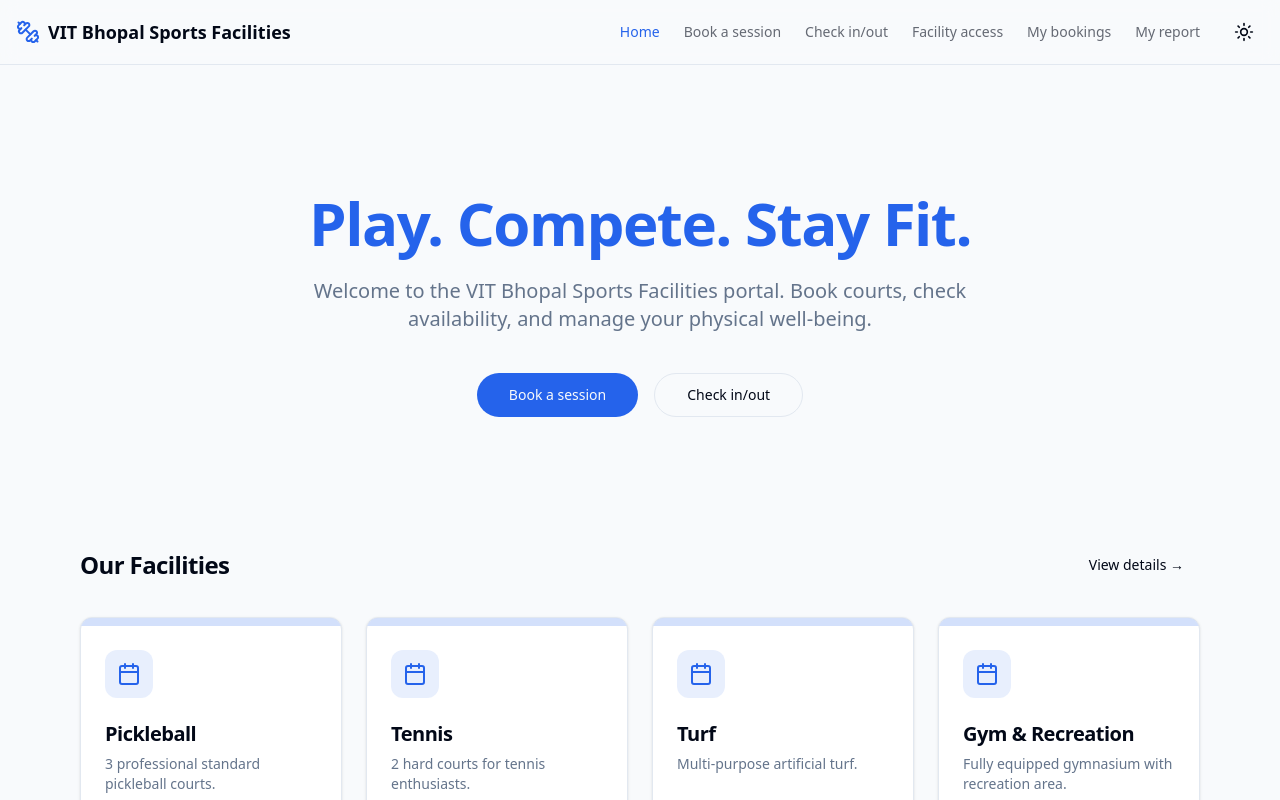
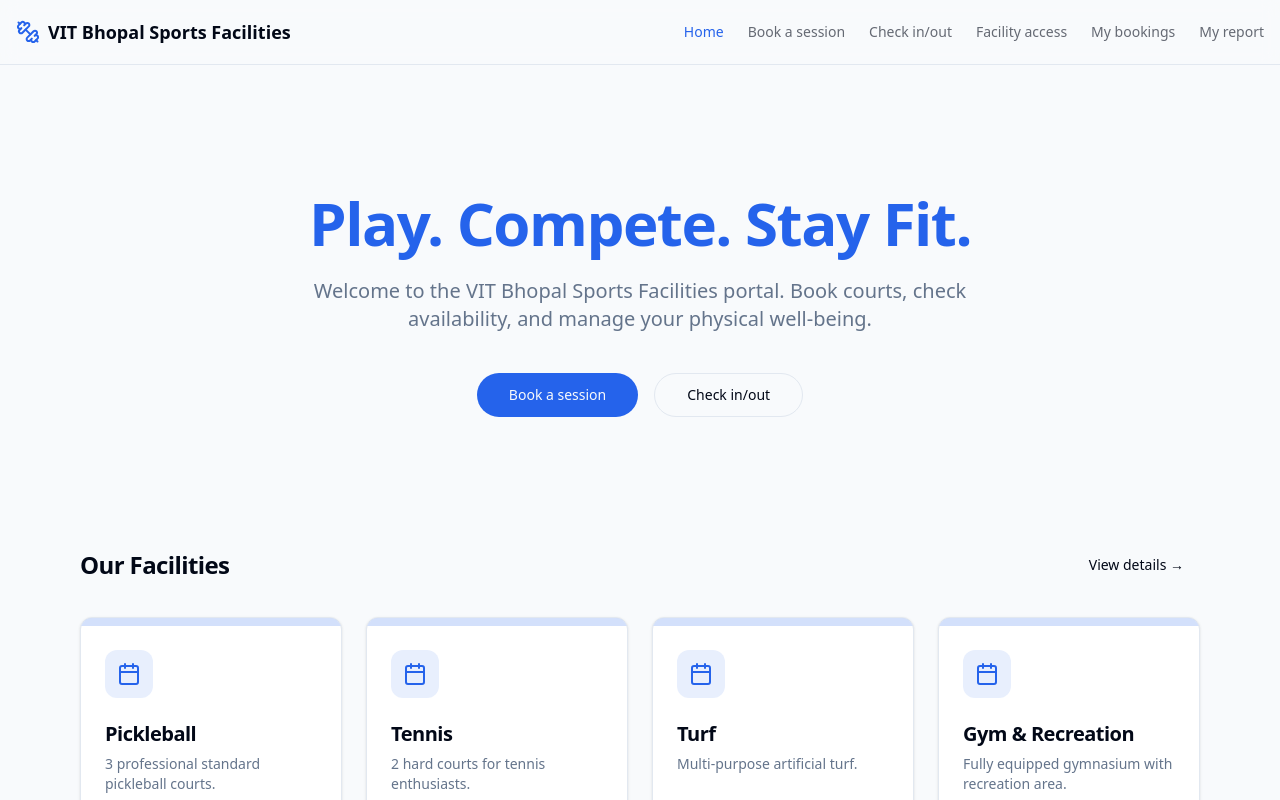
Before and after one commit to shahabhilash/vit-bhopal-sports-facilities, a Next.js app: page / in a window 1280 px wide. Shown: the top 800 px of the page. Built offline with nearby package versions, Linux system fonts and the light colour scheme.

Commit message:
removed theme button

```diff
--- a/app/layout.tsx
+++ b/app/layout.tsx
@@ -1,6 +1,5 @@
 import type { Metadata } from "next";
 import "./globals.css";
-import { ThemeProvider } from "@/components/theme-provider";
 import Navbar from "@/components/navbar";
 import Footer from "@/components/footer";
 import { Toaster } from "@/components/ui/toaster";
@@ -18,19 +17,12 @@ export default function RootLayout({
   return (
     <html lang="en" suppressHydrationWarning>
       <body className="font-sans antialiased">
-        <ThemeProvider
-          attribute="class"
-          defaultTheme="system"
-          enableSystem
-          disableTransitionOnChange
-        >
         <div className="flex min-h-screen flex-col">
           <Navbar />
           <main className="flex-1">{children}</main>
           <Footer />
         </div>
         <Toaster />
-        </ThemeProvider>
       </body>
     </html>
   );
--- a/components/navbar.tsx
+++ b/components/navbar.tsx
@@ -2,11 +2,9 @@
 import Link from "next/link";
 import { usePathname } from "next/navigation";
 import { cn } from "@/lib/utils";
-import { Menu, X, Dumbbell, Sun, Moon } from "lucide-react";
-import { useState, useEffect } from "react";
+import { Menu, X, Dumbbell } from "lucide-react";
+import { useState } from "react";
 import { Button } from "./ui/button";
-import { useTheme } from "next-themes";
-
 const navItems = [
   { href: "/", label: "Home" },
   { href: "/book", label: "Book a session" },
@@ -19,12 +17,6 @@ const navItems = [
 export default function Navbar() {
   const pathname = usePathname();
   const [isOpen, setIsOpen] = useState(false);
-  const { theme, setTheme } = useTheme();
-  const [mounted, setMounted] = useState(false);
-
-  useEffect(() => {
-    setMounted(true);
-  }, []);
 
   return (
     <header className="sticky top-0 z-50 w-full border-b bg-background/95 backdrop-blur supports-[backdrop-filter]:bg-background/60">
@@ -35,7 +27,6 @@ export default function Navbar() {
           <span className="font-bold text-lg md:hidden">VITB Sports</span>
         </Link>
 
-        {/* Desktop Nav */}
         <nav className="hidden md:flex items-center space-x-6 text-sm font-medium">
           {navItems.map((item) => (
             <Link
@@ -49,28 +40,10 @@ export default function Navbar() {
               {item.label}
             </Link>
           ))}
-          {mounted && (
-            <Button
-              variant="ghost"
-              size="icon"
-              onClick={() => setTheme(theme === "light" ? "dark" : "light")}
-            >
-              {theme === "light" ? <Moon className="h-5 w-5" /> : <Sun className="h-5 w-5" />}
-            </Button>
-          )}
         </nav>
 
         {/* Mobile menu button */}
         <div className="md:hidden flex items-center gap-2">
-          {mounted && (
-            <Button
-              variant="ghost"
-              size="icon"
-              onClick={() => setTheme(theme === "light" ? "dark" : "light")}
-            >
-              {theme === "light" ? <Moon className="h-5 w-5" /> : <Sun className="h-5 w-5" />}
-            </Button>
-          )}
           <Button variant="ghost" size="icon" onClick={() => setIsOpen(!isOpen)}>
             {isOpen ? <X className="h-5 w-5" /> : <Menu className="h-5 w-5" />}
           </Button>
--- a/package.json
+++ b/package.json
@@ -17,7 +17,6 @@
     "clsx": "^2.1.1",
     "tailwind-merge": "^2.3.0",
     "class-variance-authority": "^0.7.0",
-    "next-themes": "^0.3.0",
     "@radix-ui/react-slot": "^1.0.2",
     "@radix-ui/react-dialog": "^1.0.5",
     "@radix-ui/react-tabs": "^1.0.4",
```
Lines whose indentation alone changed are shown as unchanged.
